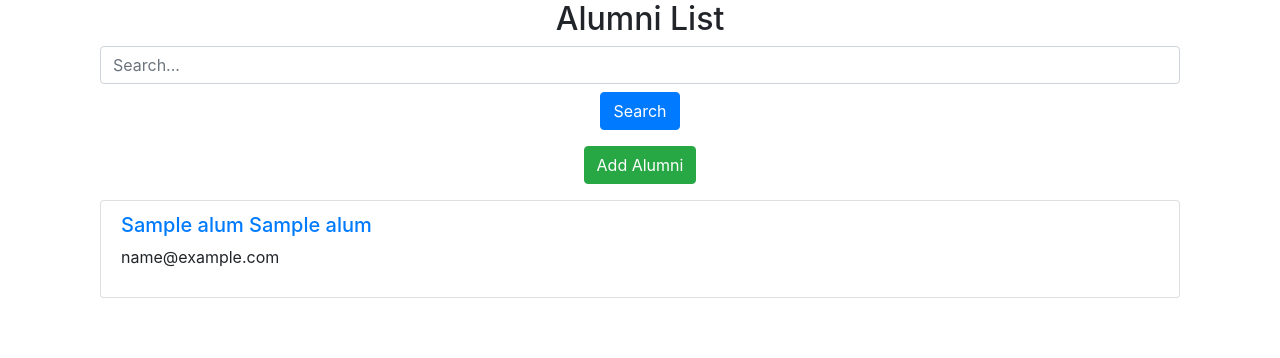
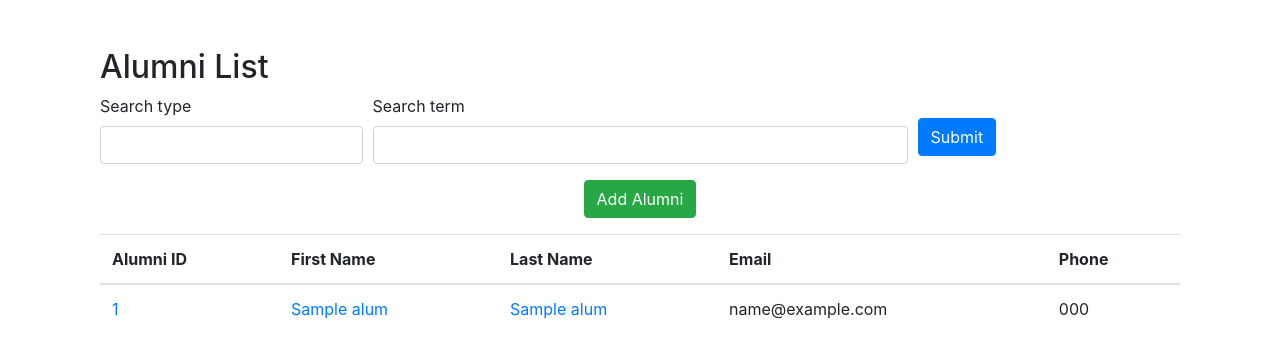
Before and after one commit to nigelkaganzi/IS-Capstone-Group-9, a Python web app: template website/templates/alumni_list.html in a window 1280 px wide. Shown: the part 56-414 px from the top of the page. Run offline with Jinja, Linux system fonts and the light colour scheme; the template is opened without the code that fills it: most values are stand-ins (such as "Sample title", 1, 10 or a date in 2020); form fields are guessed from the names that the template uses; some libraries are stand-ins or nearby versions.

Commit message:
Fully Functional Website
All functionality is tested and working

```diff
--- a/website/models.py
+++ b/website/models.py
@@ -81,7 +81,7 @@ class Skillset(db.Model):
     SID = db.Column(db.Integer, primary_key=True, autoincrement=True)
     alumniID = db.Column(db.Integer, db.ForeignKey('alumni.alumniID'), nullable=False)
     skill = db.Column(db.String(50), nullable=False)
-    proficiency = db.Column(db.String(10))
+    proficiency = db.Column(db.String(20))
     description = db.Column(db.String(100))
 
 class Donations(db.Model):
--- /dev/null
+++ b/website/static/alumni_list.js
@@ -0,0 +1,16 @@
+document.getElementById('search_type').addEventListener('change', function() {
+    var searchTerm = document.getElementById('search_term');
+    var searchType = this.value;
+
+    if (searchType === 'name') {
+        searchTerm.placeholder = 'Enter First or Last name';
+    } else if (searchType === 'employment') {
+        searchTerm.placeholder = 'Enter job title or company';
+    } else if (searchType === 'degree') {
+        searchTerm.placeholder = 'Enter Major, Minor, University, or Graduation Date';
+    } else if (searchType === 'skill') {
+        searchTerm.placeholder = 'Enter Skill';
+    } else {
+        searchTerm.placeholder = 'Enter Search term';
+    }
+});
--- a/website/templates/alumni_list.html
+++ b/website/templates/alumni_list.html
@@ -2,34 +2,56 @@
 {% block title %}Alumni List{% endblock %}
 
 {% block content %}
-<div class="container">
-    <h2 class="text-center">Alumni List</h2>
-    <form class="text-center mb-3" method="POST" action="{{ url_for('views.alumni_list') }}">
-        <input type="text" name="search" class="form-control" placeholder="Search...">
-        <button type="submit" class="btn btn-primary mt-2">Search</button>
+<div class="container mt-5">
+    <script src="../static/alumni_list.js"></script>
+    <h2>Alumni List</h2>
+    <form method="POST" action="{{ url_for('views.alumni_list') }}" class="mb-3">
+        {{ form.hidden_tag() }}
+        <div class="form-row">
+            <div class="col-md-3">
+                {{ form.search_type.label }} {{ form.search_type(class='form-control') }}
+            </div>
+            <div class="col-md-6">
+                {{ form.search_term.label }} {{ form.search_term(class='form-control') }}
+            </div>
+            <div class="col-md-3">
+                {{ form.submit(class='btn btn-primary mt-4') }}
+            </div>
+        </div>
     </form>
-
     <div class="text-center mb-3">
         <a href="{{ url_for('views.add_alumni') }}" class="btn btn-success">Add Alumni</a>
     </div>
+    <table class="table">
+        <thead>
+            <tr>
+                <th>Alumni ID</th>
+                <th>First Name</th>
+                <th>Last Name</th>
+                <th>Email</th>
+                <th>Phone</th>
 
-    <div class="list-group">
-        {% if alumni %}
-            {% for alum in alumni %}
-                <div class="list-group-item">
-                    <div class="d-flex justify-content-between align-items-center">
-                        <div>
-                            <h5><a href="{{ url_for('views.alumni_profile', id=alum.alumniID) }}"> {{ alum.fName }} {{ alum.lName }}</a></h5>
-                            <p>{{ alum.email }}</p>
-                        </div>
-                    </div>
-                </div>
-            {% endfor %}
-        {% else %}
-            <div class="list-group-item text-center">
-                No alumni found.
-            </div>
-        {% endif %}
-    </div>
+            </tr>
+        </thead>
+        <tbody>
+            {% if alumni %}
+                {% for alum in alumni %}
+                    <tr>
+                        <td><a href="{{ url_for('views.alumni_profile', id=alum.alumniID) }}">{{ alum.alumniID }}</td>
+                        <td><a href="{{ url_for('views.alumni_profile', id=alum.alumniID) }}">{{ alum.fName }}</td>
+                        <td><a href="{{ url_for('views.alumni_profile', id=alum.alumniID) }}">{{ alum.lName }}</td>
+                        <td>{{ alum.email }}</td>
+                        <td>{{ alum.phone }}</td>
+
+                    </tr>
+                {% endfor %}
+            {% else %}
+                <tr>
+                    <td colspan="3">No alumni found.</td>
+                </tr>
+            {% endif %}
+        </tbody>
+    </table>
+    <script src="../static/alumni_list.js"></script>
 </div>
 {% endblock %}
--- a/website/templates/alumni_profile.html
+++ b/website/templates/alumni_profile.html
@@ -32,8 +32,8 @@
     </form>
     <h3 class="mt-4">Related Information</h3>
     <a href="{{ url_for('views.view_addresses',alumni_id=alumni.alumniID) }}" class="btn btn-primary">View Addresses</a>
+    <a href="{{ url_for('views.view_degrees', alumni_id=alumni.alumniID) }}" class="btn btn-primary">View Degrees</a>
     <a href="{{ url_for('views.view_employment', alumni_id=alumni.alumniID) }}" class="btn btn-primary">View Employment</a>
-    <a href="{{ url_for('views.view_degrees', alumni_id=alumni.alumniID) }}" class="btn btn-primary">View Degrees</a>
     <a href="{{ url_for('views.view_donations', alumni_id=alumni.alumniID) }}" class="btn btn-primary">View Donations</a>
     <a href="{{ url_for('views.view_skillsets', alumni_id=alumni.alumniID) }}" class="btn btn-primary">View Skillsets</a>
 </div>
--- a/website/templates/view_employment.html
+++ b/website/templates/view_employment.html
@@ -5,10 +5,10 @@
 <div class="container mt-5">
     <h2>Employment for Alumni ID: {{ alumni_id }}</h2>
     {% for employment in employments %}
-        <div class="card mt-2">
+        <div class="card mt-2 {% if employment.currentYN == 'Y' %}primary{% else %}secondary{% endif %}">
             <div class="card-body">
                 <p><strong>Company:</strong> {{ employment.company }}</p>
-                <p><strong>Job Title:</strong> {{ employment.job_title }}</p>
+                <p><strong>Job Title:</strong> {{ employment.jobTitle }}</p>
                 <p><strong>City:</strong> {{ employment.city }}</p>
                 <p><strong>State:</strong> {{ employment.state }}</p>
                 <p><strong>City:</strong> {{ employment.zip }}</p>
```
Also changed, not shown: website/forms.py (+16 -2 lines), website/views.py (+43 -57 lines), website/static/IMG_9540.PNG (added).
